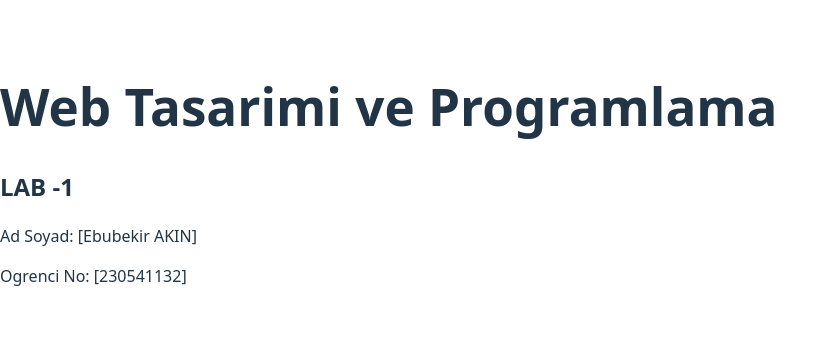
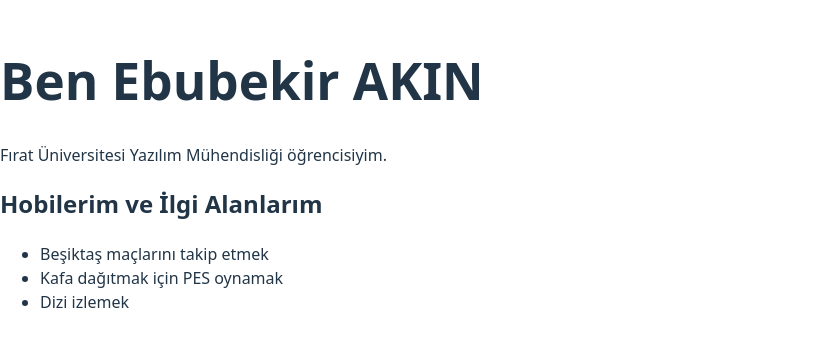
Before and after one commit to ebubekirakin/web-lab-hello, a React (Vite) app: page / in a window 1280 px wide. Shown: the part 226-572 px from the top of the page, without its empty margins (0-837 px from the left). Built offline with nearby package versions, Linux system fonts and the light colour scheme.

Commit message:
style: update page styling and layout

```diff
--- a/src/App.tsx
+++ b/src/App.tsx
@@ -1,11 +1,17 @@
 function App() {
-return (
-<div >
-<h1 >Web Tasarimi ve Programlama </h1 >
-<h2 >LAB -1</h2 >
-<p>Ad Soyad: [Ebubekir AKIN]</p>
-<p>Ogrenci No: [230541132]</p>
-</div >
-)
+  return (
+    <div>
+      <h1>Ben Ebubekir AKIN </h1>
+      <p>Fırat Üniversitesi Yazılım Mühendisliği öğrencisiyim.</p>
+
+      <h2>Hobilerim ve İlgi Alanlarım</h2>
+      <ul>
+        <li>Beşiktaş maçlarını takip etmek</li>
+        <li>Kafa dağıtmak için PES oynamak</li>
+        <li>Dizi izlemek</li>
+      </ul>
+    </div>
+  )
 }
- export default App
+
+export default App
```
